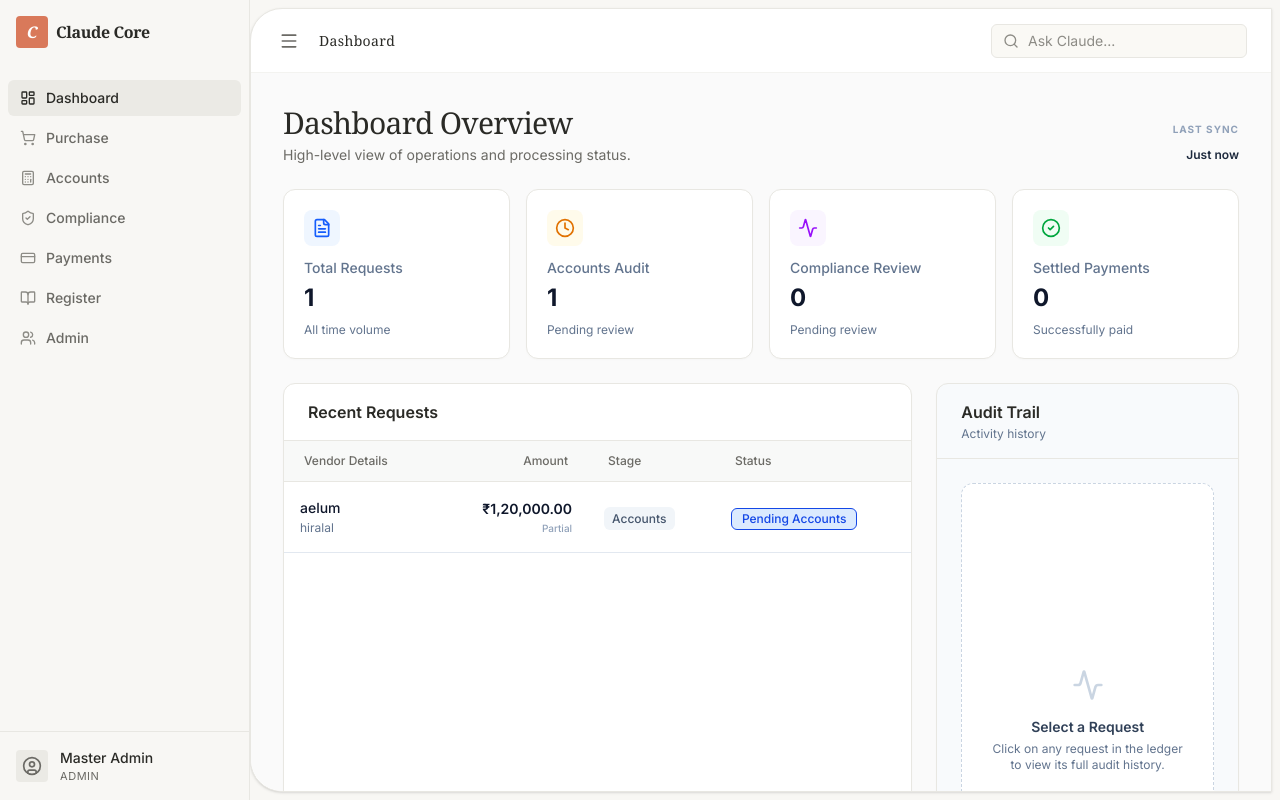
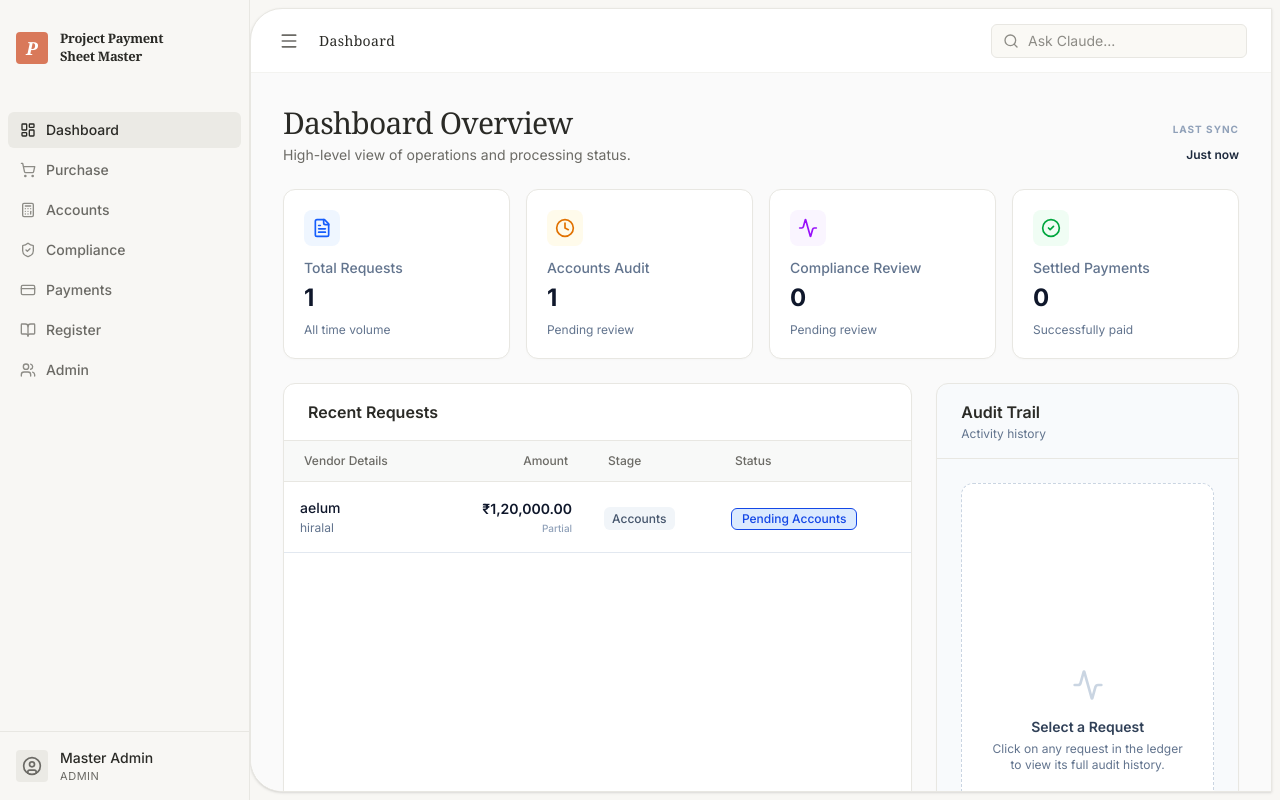
Before and after one commit to sammymemon/payment-sheet, a Next.js app: page / in a window 1280 px wide. Built offline with nearby package versions, Linux system fonts and the light colour scheme.

Commit message:
chore: update logo name to Project Payment Sheet Master

```diff
--- a/src/components/Layout.tsx
+++ b/src/components/Layout.tsx
@@ -49,11 +49,11 @@ export const Layout: React.FC<LayoutProps> = ({ children }) => {
             transition={{ duration: 0.2 }}
             className="flex flex-col z-30 shrink-0 h-full overflow-hidden absolute md:relative border-r border-[#E8E7E2] bg-[#F8F7F4]"
           >
-            <div className="h-16 flex items-center px-4 shrink-0">
-              <div className="w-8 h-8 rounded bg-[#D9795A] flex items-center justify-center mr-2 text-white font-serif italic font-bold">
-                C
+            <div className="h-20 flex items-center px-4 shrink-0 mt-2 mb-2">
+              <div className="w-8 h-8 rounded bg-[#D9795A] flex items-center justify-center mr-3 text-white font-serif italic text-lg font-bold shrink-0">
+                P
               </div>
-              <h1 className="text-base font-semibold tracking-tight text-[#2A2A26] font-serif">Claude Core</h1>
+              <h1 className="text-[13px] font-semibold tracking-tight text-[#2A2A26] font-serif leading-snug">Project Payment <br/> Sheet Master</h1>
             </div>
 
             <div className="flex-1 overflow-y-auto px-2 py-4 space-y-1">
```
